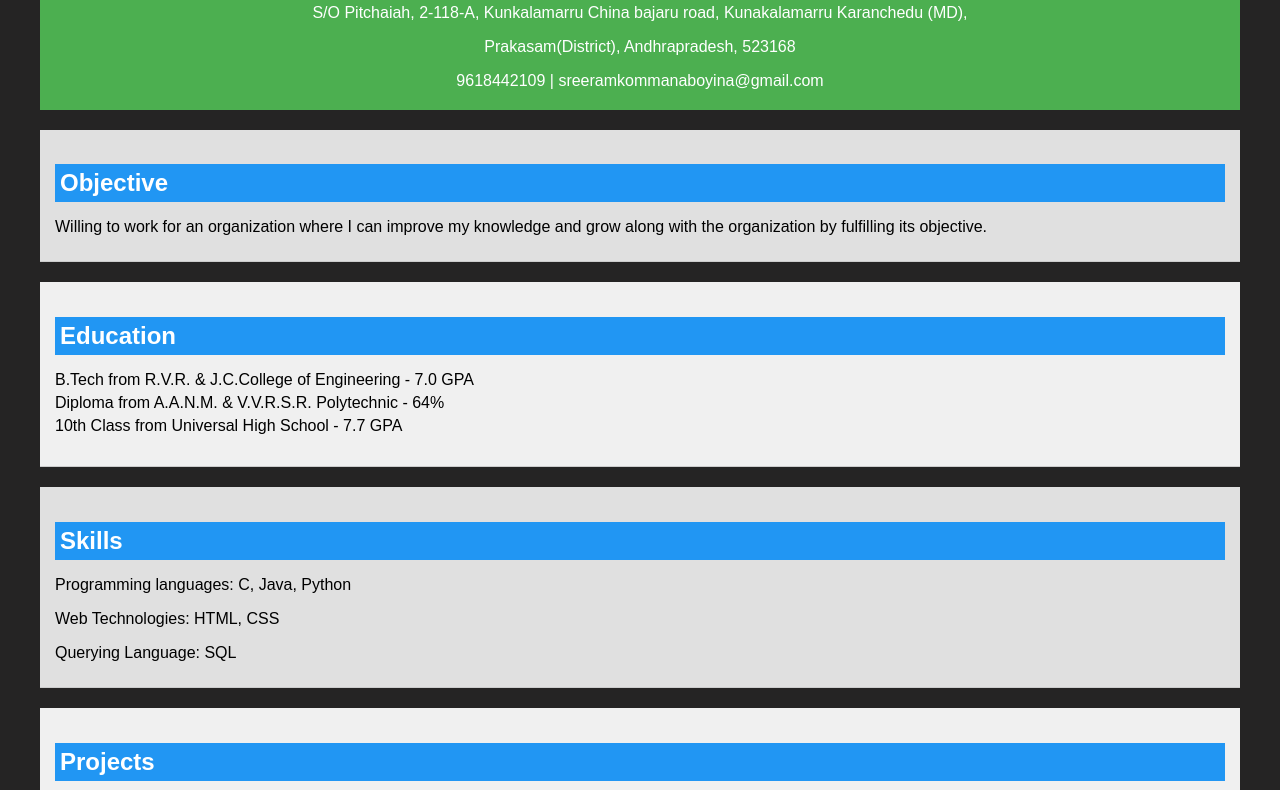
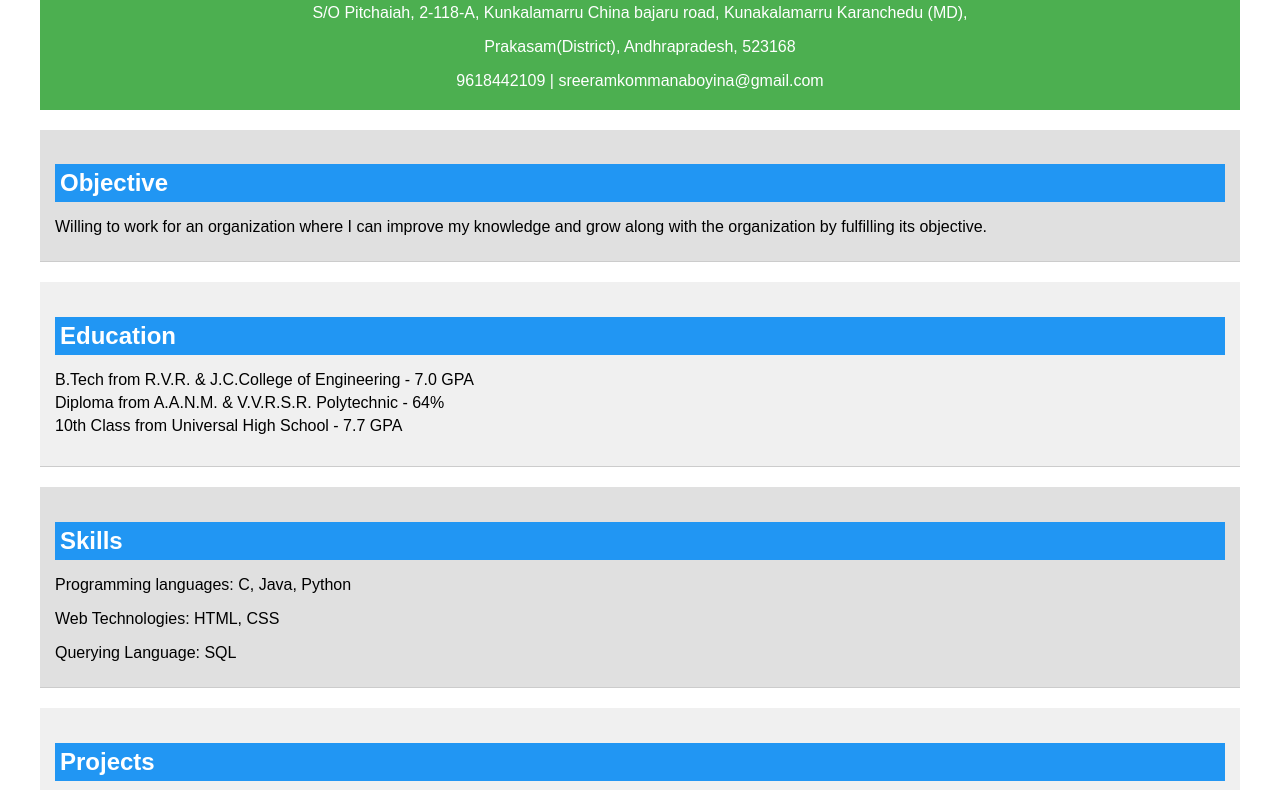
Before and after one commit to KDsreeram/ITC505, a plain HTML site: page Lab4/index.html in a window 1280 px wide. Shown: the part 116-906 px from the top of the page. Drawn offline with Linux system fonts and the light colour scheme.

Commit message:
Update Style.css

```diff
--- a/Lab4/Style.css
+++ b/Lab4/Style.css
@@ -2,7 +2,7 @@ body {
       font-family: 'Arial', sans-serif;
       margin: 20px;
       padding: 20px;
-      background-color: #252424; /* Background color for the entire page */
+      background-color: white; /* Background color for the entire page */
     }
 
     header {
```
